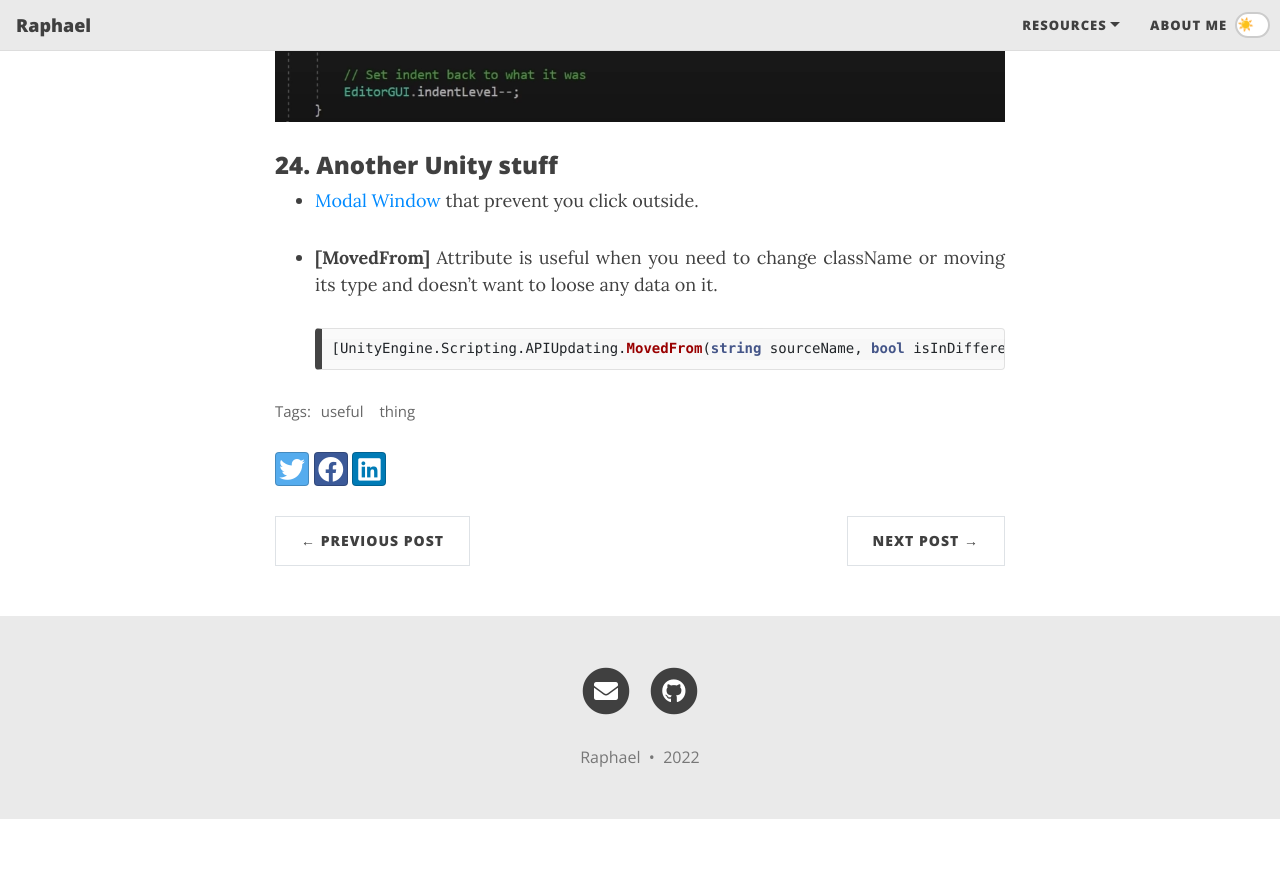
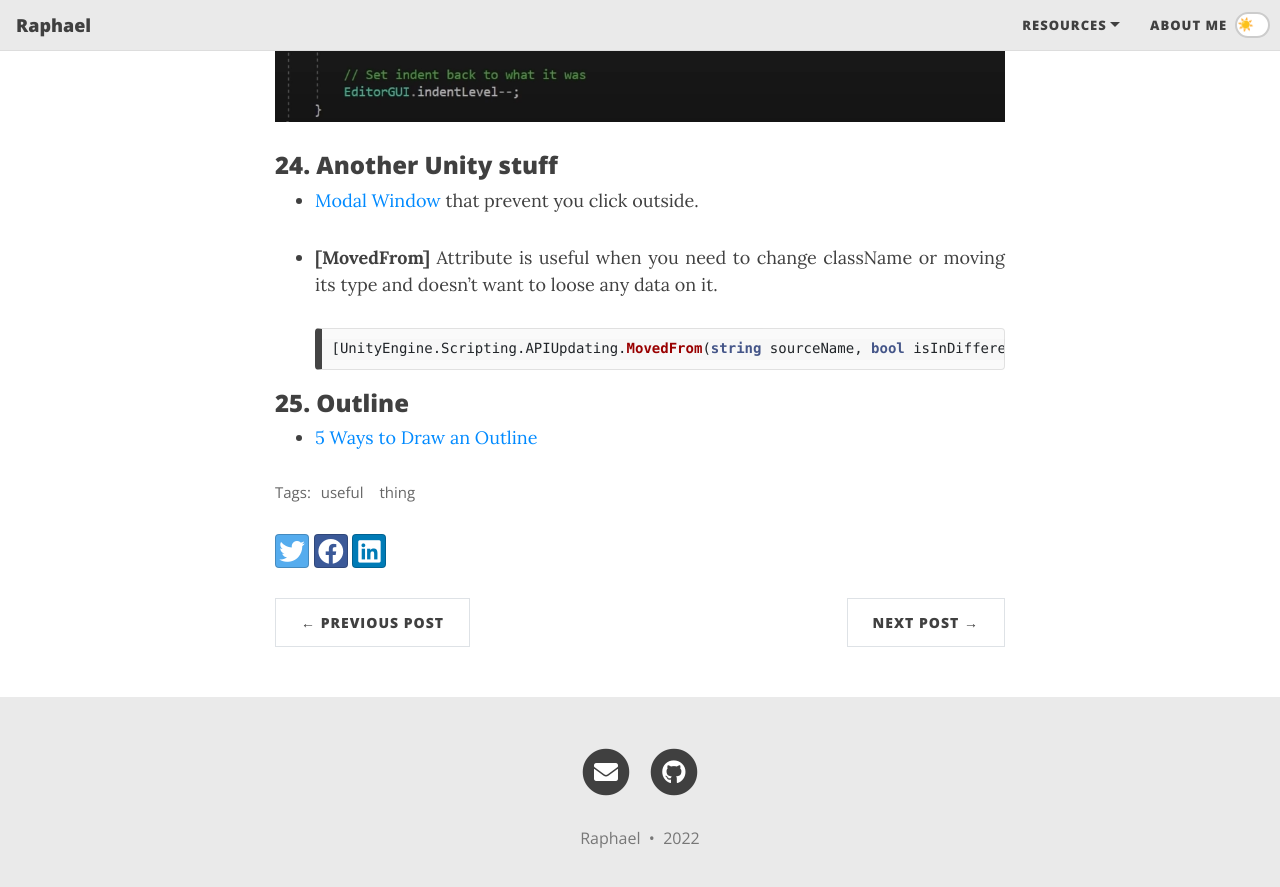
Before and after one commit to raphlee/raphlee.github.io, a Jekyll site: the page built from _posts/2022-02-09-useful-things.md, in a window 1280 px wide and 900 px high, scrolled down 8032 px. Shown: the top 887 px of the window. Built offline with Jekyll 4.4.1, drawn with Linux system fonts in a browser that asks for light colours; nearby versions of some CDN libraries; before the commit the page ends 8851 px from its top, so only the background shows below that.

Commit message:
Update usefull things

````diff
--- a/_posts/2022-02-09-useful-things.md
+++ b/_posts/2022-02-09-useful-things.md
@@ -272,3 +272,7 @@ Editor.CreateCachedEditor
 ```cs
 [UnityEngine.Scripting.APIUpdating.MovedFrom(string sourceName, bool isInDifferentAssembly)]
 ```
+
+### 25. Outline
+
+- [5 Ways to Draw an Outline](https://alexanderameye.github.io/notes/rendering-outlines/)
````
